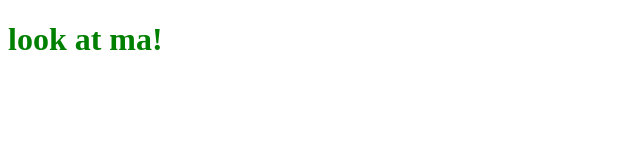
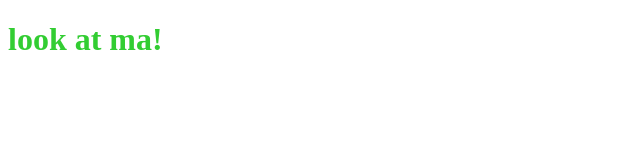
Before and after one commit to kajal-swain/practice-portfolio, a plain HTML site: page index.html in a window 1280 px wide. Shown: the whole page, without its empty margins (0-640 px from the left). Drawn offline with Linux system fonts and the light colour scheme.

Commit message:
colour corrected

```diff
--- a/style.css
+++ b/style.css
@@ -1,7 +1,7 @@
 
 /* global view */
 h1{
-    color: green;
+    color: limegreen;
 
 }
 /* tablet view */
```
